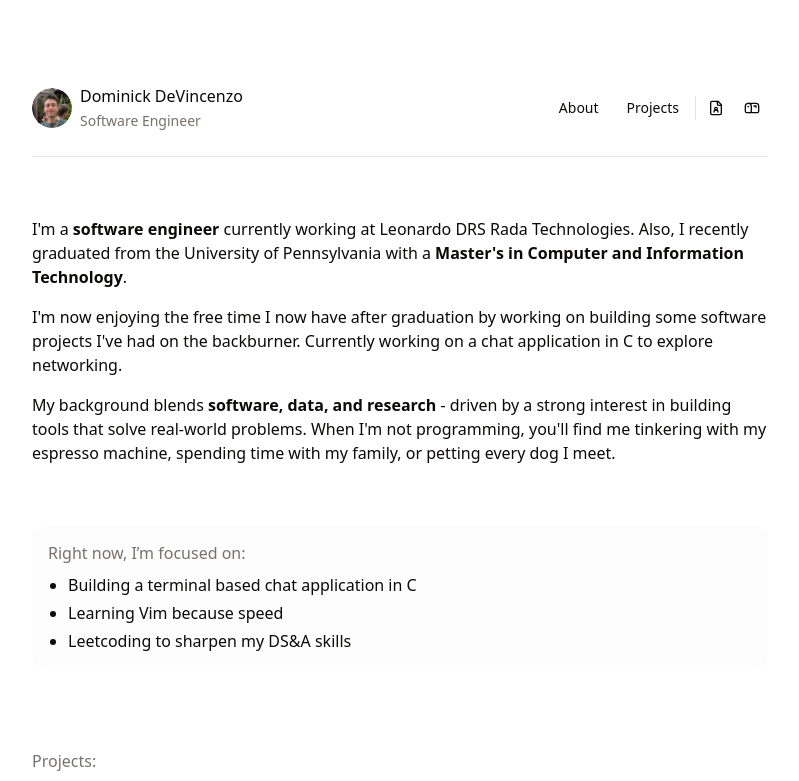
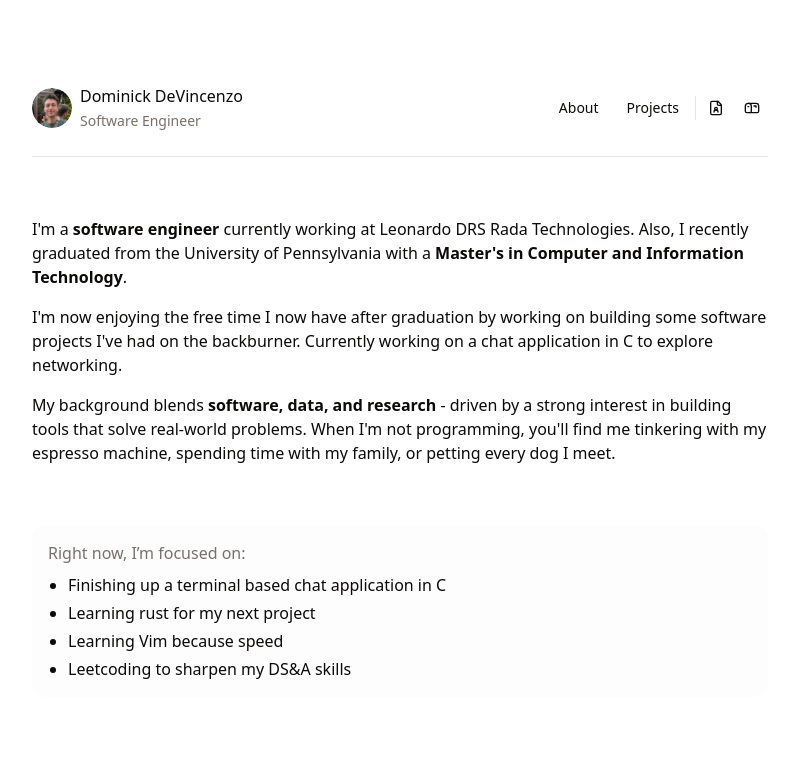
Before and after one commit to dominick-dev/portfolio-website, a Next.js app: page / in a window 1280 px wide. Shown: the top 781 px of the page, without its empty margins (240-1039 px from the left). Built offline with nearby package versions, Linux system fonts and the light colour scheme; no server answers.

Commit message:
update resume and some info

```diff
--- a/src/components/AboutMe.tsx
+++ b/src/components/AboutMe.tsx
@@ -29,7 +29,8 @@ function AboutMe() {
           Right now, I’m focused on:
         </h3>
         <ul className="list-disc pl-5 space-y-1">
-          <li>Building a terminal based chat application in C</li>
+          <li>Finishing up a terminal based chat application in C</li>
+          <li>Learning rust for my next project</li>
           <li>Learning Vim because speed</li>
           <li>Leetcoding to sharpen my DS&A skills</li>
         </ul>
--- a/src/components/Footer.tsx
+++ b/src/components/Footer.tsx
@@ -103,7 +103,7 @@ function Footer() {
             <HoverCard openDelay={200}>
               <HoverCardTrigger asChild>
                 <a
-                  href="/Resume_2026.pdf"
+                  href="/Resume_2026_DDeVincenzo.pdf"
                   target="_blank"
                   rel="noopener noreferrer"
                   className="hover:text-foreground transition"
--- a/src/components/NavBar.tsx
+++ b/src/components/NavBar.tsx
@@ -280,7 +280,7 @@ function NavBar() {
 
                 <SheetClose asChild>
                   <a
-                    href="/Resume_2026.pdf"
+                    href="/Resume_2026_DDeVincenzo.pdf"
                     target="_blank"
                     rel="noopener noreferrer"
                   >
```
Also changed, not shown: 2 other files (tests, documents, lock files or other folders).
